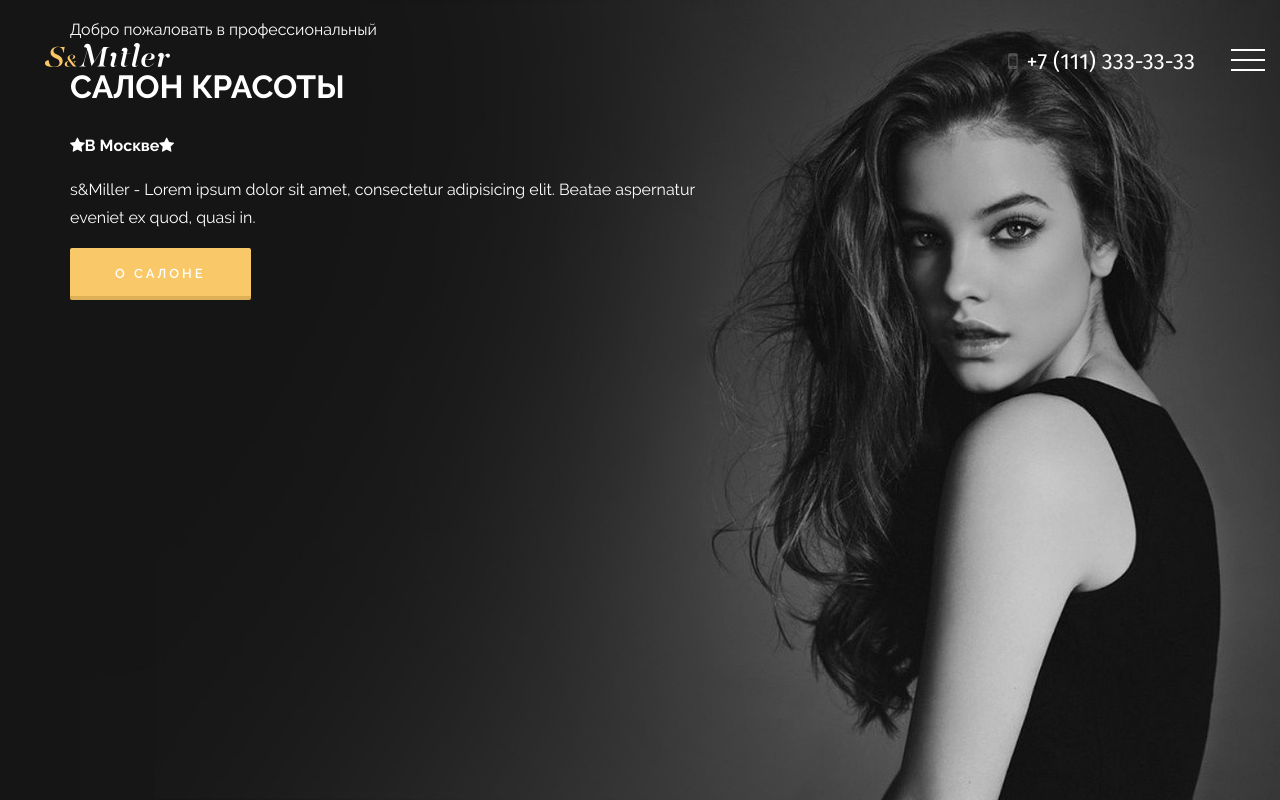
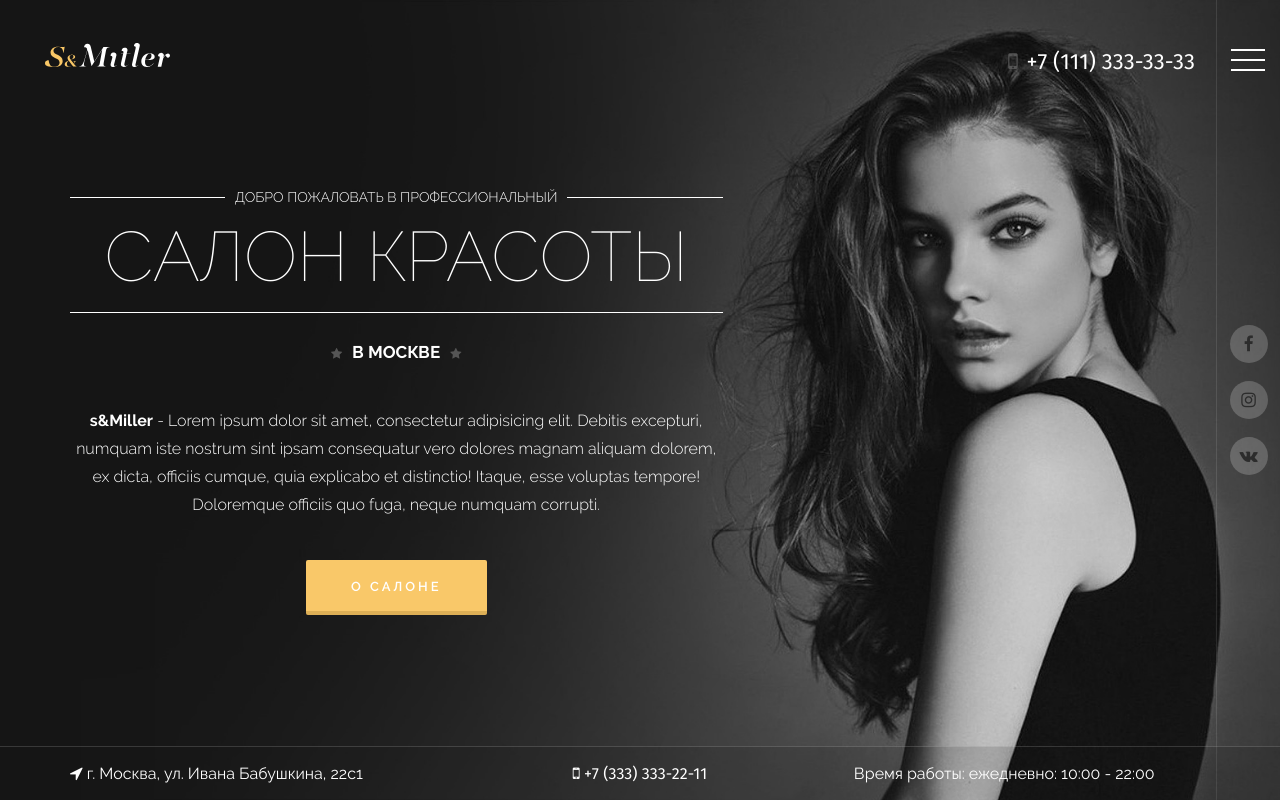
Before and after one commit to ustiuzhanin/miller-project, a website: page app/index.html in a window 1280 px wide. Drawn offline with nearby package versions, Linux system fonts and the light colour scheme; files that its build step writes are made by us from their sources.

Commit message:
finish header markup and styling

```diff
--- a/app/index.html
+++ b/app/index.html
@@ -60,7 +60,7 @@
 
 				</div>
 
-				<div class="container-flex">
+				<div class="header-flex">
 					<div class="flex-center">
 						<div class="container">
 							<div class="row">
@@ -72,12 +72,44 @@
 											<h1 class="h1">Салон красоты</h1>
 											<strong><i class="fa fa-star"></i>В Москве<i class="fa fa-star"></i></strong>
 										</div>
+										<p><strong>s&Miller</strong> - Lorem ipsum dolor sit amet, consectetur adipisicing elit. Debitis excepturi, numquam iste nostrum sint ipsam consequatur vero dolores magnam aliquam dolorem, ex dicta, officiis cumque, quia explicabo et distinctio! Itaque, esse voluptas tempore! Doloremque officiis quo fuga, neque numquam corrupti.</p>
+
+										<a href="#" class="button">О салоне</a>
 									</div>
 
-									<p>s&Miller - Lorem ipsum dolor sit amet, consectetur adipisicing elit. Beatae aspernatur eveniet ex quod, quasi in.</p>
 
-									<a href="#" class="button">О салоне</a>
 								</div>
+							</div>
+						</div>
+					</div>
+				</div>
+
+				<div class="header-social">
+					<nav class="soc">
+						<ul>
+							<li><a href="#"><i class="fa fa-facebook"></i></a></li>
+							<li><a href="#"><i class="fa fa-instagram"></i></a></li>
+							<li><a href="#"><i class="fa fa-vk"></i></a></li>
+						</ul>
+					</nav>
+				</div>
+
+				<div class="header-contacts">
+					<div class="container">
+						<div class="row">
+							<div class="col-md-4">
+								<i class="fa fa-location-arrow"></i>
+								г. Москва, ул. Ивана Бабушкина, 22с1
+							</div>
+							<div class="col-md-4">
+								<div class="phone-h">
+									<i class="fa fa-mobile"></i>
+									+7 (333) 333-22-11
+								</div>
+							</div>
+							<div class="col-md-4">
+								<i class="fa fa-clock"></i>
+								Время работы: ежедневно: 10:00 - 22:00
 							</div>
 						</div>
 					</div>
--- a/app/sass/main.sass
+++ b/app/sass/main.sass
@@ -89,7 +89,7 @@ section
 	color: #fff
 	text-decoration: none
 	background-color: $accent
-	padding: 15px 45px
+	padding: 16px 45px
 	font-size: 13px
 	text-transform: uppercase
 	font-weight: 600
@@ -186,4 +186,113 @@ html.nm-opened
 			&>a
 				color: $accent
 
+.header-flex
+	display: flex
+	height: 100%
+	position: relative
+	top: 0
+
+.flex-center
+	margin: auto
+
+.header-composition
+	text-align: center
+	position: relative
+	.button
+		margin-top: 25px
+	p
+		margin-top: 40px
+		font-weight: 300
+
+.welcome
+	p
+		font-size: 14px
+		text-transform: uppercase
+		display: flex
+		align-items: center
+		white-space: nowrap
+		margin: 0
+		margin-bottom: -10px
+		span
+			margin: 0 10px
+		&::before, &::after
+			content: ''
+			height: 1px
+			width: 100%
+			position: relative
+			background-color: #fff
+			display: inline-block
+	.h1
+		font-size: 70px
+		font-weight: 100
+		margin: 0
+		line-height: 1.6
+		border-bottom: 1px solid #fff
+		white-space: nowrap
+	strong
+		display: inline-block
+		text-transform: uppercase
+		font-size: 17px
+		margin-top: 25px
+		.fa
+			margin: 0 10px
+			font-size: 12px
+			color: #555
+
+.header-social
+	position: absolute
+	display: flex
+	right: 0
+	height: 100%
+	border-left: rgba(#fff, .1) 1px solid
+	top: 0
+	padding: 0 12.5px
+
+.soc
+	margin: auto
+	ul, li
+		margin: 0
+		padding: 0
+		list-style-type: none
+	a
+		color: #2c2c2c
+		font-size: 17px
+		display: block
+		background-color: rgba(#fff, .2)
+		width: 38px
+		height: 38px
+		text-align: center
+		margin: 18px 0
+		line-height: 38px
+		border-radius: 10em
+		transition: background-color .25s ease
+		&:hover
+			background-color: rgba(#fff, .4)
+
+.header-contacts
+	position: absolute
+	bottom: 0
+	left: 0
+	border-top: rgba(#fff, .15) solid 1px
+	padding: 12.5px 0
+	width: 100%
+	background-color: rgba(#151515, .15)
+	fa
+		margin-right: 5px
+		color: #555
+	.phone-h
+		font-family: firasans, sans-serif
+		text-align: center
+
+
+
+
+
+
+
+
+
+
+
+
 @import "media" // Всегда в конце
```
